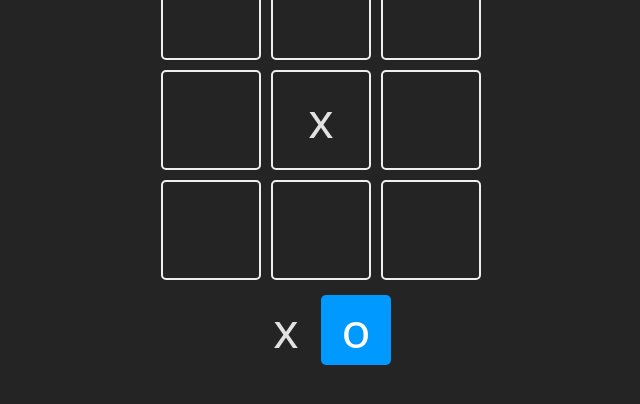
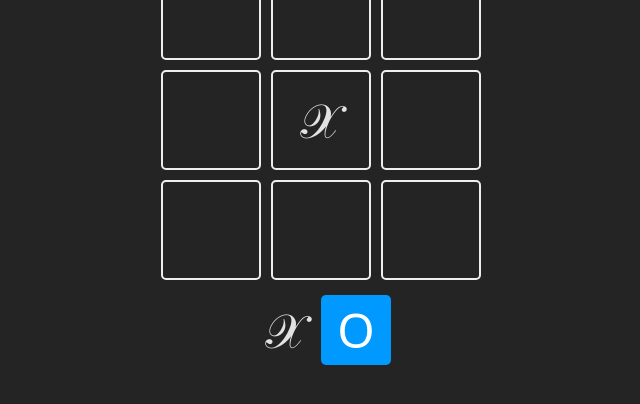
Before and after one commit to romeroestela/tic-tac-toe-react, a React (Vite) app: page / in a window 1280 px wide. Both pictures are taken after a click on the element 640 px from the left and 272 px from the top of the page. Shown: the part 152-556 px from the top of the page, without its empty margins (319-959 px from the left). Built offline with nearby package versions, Linux system fonts and the light colour scheme.

Commit message:
Añadimos nuevos símbolos

```diff
--- a/src/App.jsx
+++ b/src/App.jsx
@@ -1,49 +1,11 @@
 import './App.css'
 import { useState } from 'react'
 import confetti from "canvas-confetti"
-
-const TURNS = {
-  X: 'x',
-  O: 'o'
-}
-
-
-
-const Square = ({children, isSelected, updateBoard, index}) => {
-  const className = `square ${isSelected ? 'is-selected' : ''}`
-
-  const handleClick = () => {
-    updateBoard(index)
-  }
-
-  return (
-    <div onClick={handleClick} className={className}>
-      {children}
-    </div>
-  )
-}
-
-const WINNER_COMBOS = [
-  [0, 1, 2],
-  [3, 4, 5],
-  [6, 7, 8],
-  [0, 3, 6],
-  [1, 4, 7],
-  [2, 5, 8],
-  [0, 4, 8],
-  [2, 4, 6]
-]
-
-const MensajeWinner = ({winner}) => {
-
-  return (
-    <div>
-      <h1>El ganador es:</h1>
-      <h2 className='win'> <Square>{winner}</Square></h2>
-    </div>
-  )
-}
-
+import { Square } from './componentes/Square'
+import { TURNS } from './componentes/constants'
+import { MensajeWinner } from './componentes/MensajeWinner'
+import { checkWinner, checkEndGame } from './logic/board'
+import { WinnerModal } from './componentes/WinnerModal'
 
 function App() {
 
@@ -53,20 +15,6 @@ function App() {
 
   const [turn, setTurn] = useState(TURNS.X)
   const [winner, setWinner] = useState(null) // null no hay ganador, false hay empate
-
-  const checkWinner = (boardToCheck) => {
-    for (const combo of WINNER_COMBOS ){
-      const [a, b, c] = combo
-      if (boardToCheck[a] &&
-      boardToCheck[a] == boardToCheck[b] &&
-      boardToCheck[b] == boardToCheck[c])
-      {
-        return boardToCheck[a]
-      }
-    }
-    //Si no hay ganador
-    return null
-  }
 
   const updateBoard = (index) => {
     console.log(winner)
@@ -79,9 +27,6 @@ function App() {
     const newTurn = turn == TURNS.X ? TURNS.O : TURNS.X
     setTurn(newTurn)
 
-    const checkEndGame = (newBoard) => {
-      return newBoard.every((square) => square !== null)
-    }
     const newWinner = checkWinner(newBoard)
     if(newWinner) {
       confetti()
@@ -116,27 +61,11 @@ function App() {
           })
         }
       </section>
-      {
-        winner !== null && (
-          <section className='winner'>
-            <div className='text'>
-              <h2>
-                {
-                  winner == false
-                  ? 'Empate'
-                  : <MensajeWinner
-                      winner={winner}
-                    >
-                    </MensajeWinner>
-                }
-              </h2>
-              <footer>
-                <button onClick={resetGame} >Empezar de nuevo</button>
-              </footer>
-            </div>
-          </section>
-        )
-      }
+
+      <WinnerModal
+        winner={winner}
+        resetGame={resetGame}
+      />
 
       <section className='turn'>
         <Square isSelected={turn == TURNS.X}>
--- /dev/null
+++ b/src/componentes/MensajeWinner.jsx
@@ -0,0 +1,10 @@
+import { Square } from "./Square"
+
+export const MensajeWinner = ({winner}) => {
+    return (
+      <div>
+        <h1>El ganador es:</h1>
+        <h2 className='win'> <Square>{winner}</Square></h2>
+      </div>
+    )
+  }
--- /dev/null
+++ b/src/componentes/Square.jsx
@@ -0,0 +1,13 @@
+export const Square = ({children, isSelected, updateBoard, index}) => {
+    const className = `square ${isSelected ? 'is-selected' : ''}`
+
+    const handleClick = () => {
+      updateBoard(index)
+    }
+
+    return (
+      <div onClick={handleClick} className={className}>
+        {children}
+      </div>
+    )
+  }
--- /dev/null
+++ b/src/componentes/WinnerModal.jsx
@@ -0,0 +1,21 @@
+import { MensajeWinner } from './MensajeWinner'
+
+export function  WinnerModal({winner, resetGame}){
+    if (winner == null) return null
+
+    const winnerText = winner == false ? 'Empate' : <MensajeWinner winner={winner}></MensajeWinner>
+
+    return (
+        <section className='winner'>
+            <div className='text'>
+                <h2>
+                  {winnerText}
+                </h2>
+                <footer>
+                  <button onClick={resetGame} >Empezar de nuevo</button>
+                </footer>
+            </div>
+        </section>
+
+    )
+}
--- /dev/null
+++ b/src/componentes/constants.js
@@ -0,0 +1,15 @@
+export const TURNS = {
+    X: '𝒳',
+    O: 'Ο'
+  }
+
+export const WINNER_COMBOS = [
+    [0, 1, 2],
+    [3, 4, 5],
+    [6, 7, 8],
+    [0, 3, 6],
+    [1, 4, 7],
+    [2, 5, 8],
+    [0, 4, 8],
+    [2, 4, 6]
+  ]
--- a/src/index.css
+++ b/src/index.css
@@ -108,7 +108,7 @@
     justify-content: center;
     align-items: center;
     gap: 20px;
-    z-index: 9999999;
+    z-index: 3;
   }
 
   .winner .win {
--- /dev/null
+++ b/src/logic/board.js
@@ -0,0 +1,19 @@
+import { WINNER_COMBOS } from "../componentes/constants"
+
+export const checkWinner = (boardToCheck) => {
+    for (const combo of WINNER_COMBOS ){
+      const [a, b, c] = combo
+      if (boardToCheck[a] &&
+      boardToCheck[a] == boardToCheck[b] &&
+      boardToCheck[b] == boardToCheck[c])
+      {
+        return boardToCheck[a]
+      }
+    }
+    //Si no hay ganador
+    return null
+  }
+
+  export const checkEndGame = (newBoard) => {
+    return newBoard.every((square) => square !== null)
+  }
```
